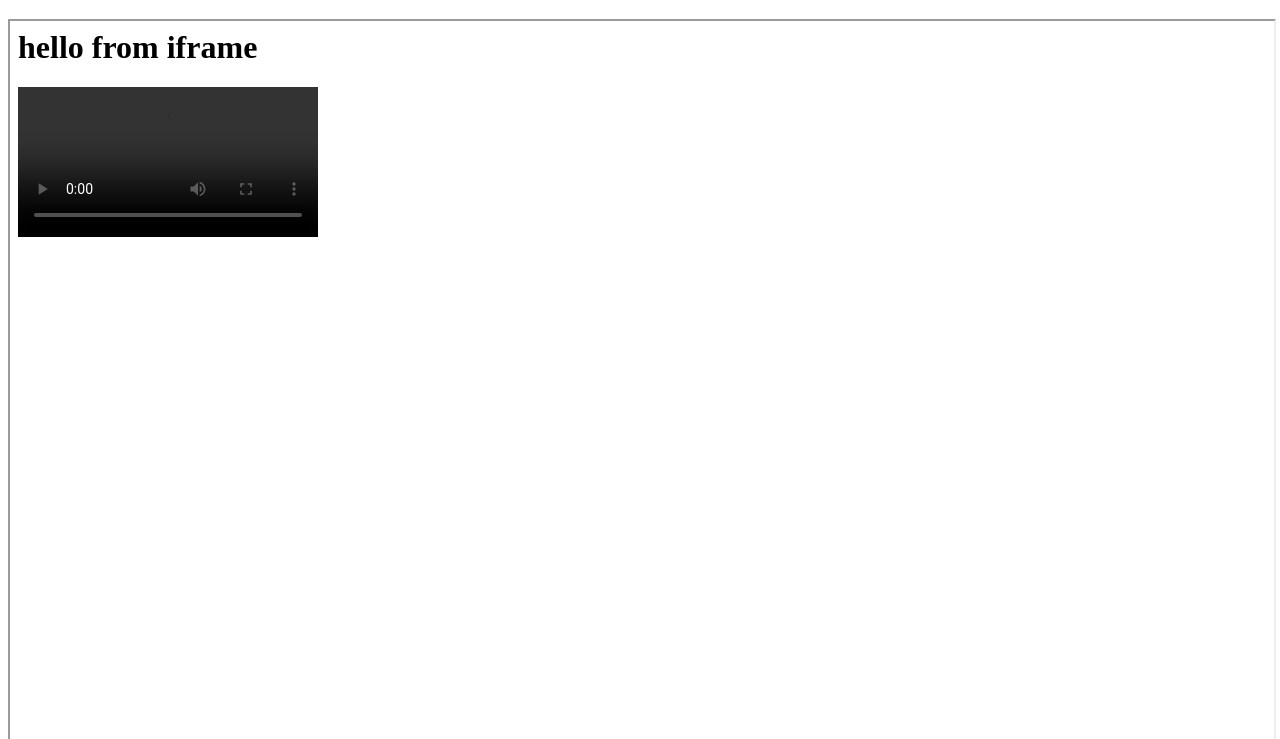
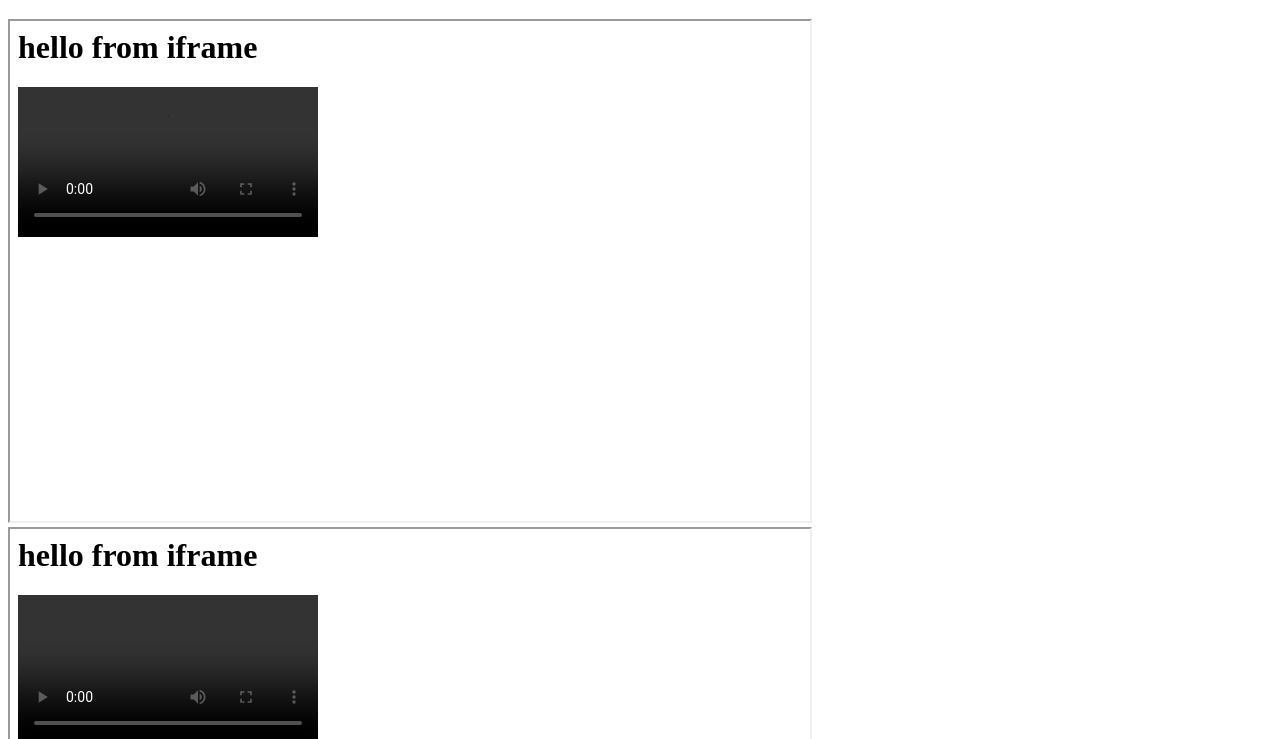
Before and after one commit to oze4/video-in-iframe, a plain HTML site: page index.html in a window 1280 px wide. Shown: the part 61-800 px from the top of the page. Drawn offline with Linux system fonts and the light colour scheme.

Commit message:
Update index.html

```diff
--- a/index.html
+++ b/index.html
@@ -15,7 +15,6 @@
     // PROGRAMMATICALLY CREATES IFRAME WITH OUR VIDEO
     // - this is what HP5 appears to be doing...
     // ====================================================================================================================
-
     // create placeholder text
     document.body.innerHTML += '<h3 id="placeholder">iframe will load in 5 seconds...</h3>'
 
@@ -25,30 +24,37 @@
       let pholder = document.getElementById('placeholder');
       pholder.remove();
 
+      let IFRAME_IDS = ['my-iframe-1', 'my-iframe-2', 'my-iframe-3', 'my-iframe-4'];
+      let VIDEO_CLASS = "my-video-class"
+
+      IFRAME_IDS.forEach(iframeId => {
         // Programmatically create iframe, which is what HP5 appears to be doing..
         let iframeEl = document.createElement('iframe');
-      iframeEl.setAttribute('id', 'my-iframe-id');
-      iframeEl.setAttribute('style', 'height: 100%; width: 100%;');
+        iframeEl.setAttribute('id', iframeId);
+        iframeEl.setAttribute('style', 'height: 500px; width: 800px;');
+
+        // Div for spacing
+        let divEl = document.createElement('div');
 
         // Programmatically create the video element, which is what HP5 appears to
         // be doing.
         let videoEl = document.createElement('video');
-      videoEl.classList.add("my-video-class");
-      videoEl.src =
-        "https://player.vimeo.com/external/376040732.sd.mp4?s=a88abddb83ad31962643b6c4dd8270323d80874e&amp;profile_id=165";
+        videoEl.classList.add(VIDEO_CLASS);
+        videoEl.src = "https://player.vimeo.com/external/376040732.sd.mp4?s=a88abddb83ad31962643b6c4dd8270323d80874e&amp;profile_id=165";
         videoEl['webkit-playsinline'] = "";
         videoEl['playsinline'] = "";
         videoEl.preload = "metadata";
         videoEl.setAttribute('controls', true);
 
         // Add programmatically created nodes to DOM.
-      document.body.appendChild(iframeEl);
+        document.body.appendChild(divEl);
+        divEl.appendChild(iframeEl);
         iframeEl.contentWindow.document.open();
         iframeEl.contentWindow.document.write('<h1>hello from iframe</h1>');
         iframeEl.contentWindow.document.close();
         iframeEl.contentDocument.body.appendChild(videoEl);
+      });
     }, 5000);
-
     // ====================================================================================================================
     // ---------- END FIRST SCRIPT ------------
     // ====================================================================================================================
@@ -59,22 +65,36 @@
     // ~~~ SECOND SCRIPT ~~~
     // THIS WAITS FOR THE IFRAME AND THE VIDEO INSIDE OF THE IFRAME TO BE CREATED BEFORE INITIALIZING THE PAGE VISIBLE API
     // ====================================================================================================================
-
     // "Global" variables.
-    const THE_IFRAME_SELECTOR = '#my-iframe-id'; // may need to change this
+    const THE_IFRAME_SELECTOR ='iframe[id^="my-iframe-"]'; // this will match all that start with my-iframe-
     const THE_VIDEO_SELECTOR = '.my-video-class'; // may need to change this
 
-    // The main 'entry point' that waits for all appropriate elements
-    // to be created before trying to initialize the Page Visible API.
-    waitForElement(document, THE_IFRAME_SELECTOR, () => {
-      waitForVideoElement(THE_IFRAME_SELECTOR, THE_VIDEO_SELECTOR, () => {
-        initPageVisibleApi(THE_IFRAME_SELECTOR, THE_VIDEO_SELECTOR);
+    waitForMultipleElements(document, THE_IFRAME_SELECTOR, () => {
+      let ALL_IFRAMES = document.querySelectorAll(THE_IFRAME_SELECTOR);
+      ALL_IFRAMES.forEach(FOUND_IFRAME => {
+        let FOUND_IFRAME_SELECTOR = `#${FOUND_IFRAME.id}`;
+        console.log("FOUND_IFRAME_SELECTOR:", FOUND_IFRAME_SELECTOR)
+        waitForElement(document, FOUND_IFRAME_SELECTOR, () => {
+          waitForVideoElement(FOUND_IFRAME_SELECTOR, THE_VIDEO_SELECTOR, () => {
+            initPageVisibleApi(FOUND_IFRAME_SELECTOR, THE_VIDEO_SELECTOR);
           });
-    })
+        });
+      });
+    });
+
+    function waitForMultipleElements(parentEl, selector, callback) {
+      let theInterval = setInterval(() => {
+        console.log('still waiting for all elements: ' + selector);
+        let elements = parentEl.querySelectorAll(selector);
+        if (elements.length) {
+          console.log("elements: " + selector + " exist!");
+          clearInterval(theInterval);
+          callback();
+        }
+      }, 1000);
+    }
 
     function waitForVideoElement(iframeSelector, videoElementSelector, callback) {
-      // Wrapped the 'waitForelement' function with this function
-      // to make thing cleaner.
       let theIframeElement = document.querySelector(iframeSelector);
       let iframeEl = theIframeElement.contentWindow.document;
       waitForElement(iframeEl, videoElementSelector, () => {
@@ -83,10 +103,6 @@
     }
 
     function waitForElement(parentEl, selectorOfElementToWaitFor, callback) {
-      // This function waits for an element to be created, then runs the
-      // specified callback function.
-      // In order to make it easier to work with iframes, I added the
-      // parentEl parameter, so you can supply the correct DOM node/element.
       let theInterval = setInterval(() => {
         console.log("still waiting for " + selectorOfElementToWaitFor);
         let element = parentEl.querySelector(selectorOfElementToWaitFor);
@@ -106,7 +122,6 @@
       const iframe = document.querySelector(iframeSelector);
       const innerDoc = (iframe.contentDocument) ? iframe.contentDocument : iframe.contentWindow.document;
       const videoElement = innerDoc.querySelector(videoSelector);
-
       // Set the name of the hidden property and the change event for visibility
       var hidden, visibilityChange;
       if (typeof document.hidden !== "undefined") { // Opera 12.10 and Firefox 18 and later support
@@ -122,7 +137,6 @@
 
       // To tell if video has been played yet or not
       let VIDEO_HAS_BEEN_PLAYED = false;
-
       // If the page is hidden, pause the video;
       // if the page is shown, play the video
       function handleVisibilityChange() {
@@ -134,7 +148,6 @@
           }
         }
       }
-
       // Warn if the browser doesn't support addEventListener or the Page Visibility API
       if (typeof document.addEventListener === "undefined" || hidden === undefined) {
         alert("This demo requires a browser, such as Google Chrome or Firefox, that supports the Page Visibility API.");
@@ -148,7 +161,6 @@
         videoElement.addEventListener("pause", function () {
           document.title = 'Paused - ' + defaultTitle;
         }, false);
-
         // When the video plays, set the title.
         videoElement.addEventListener("play", function () {
           VIDEO_HAS_BEEN_PLAYED = true;
@@ -161,5 +173,4 @@
     // ====================================================================================================================
   </script>
 </body>
-
 </html>
```
Lines whose indentation alone changed are shown as unchanged.
